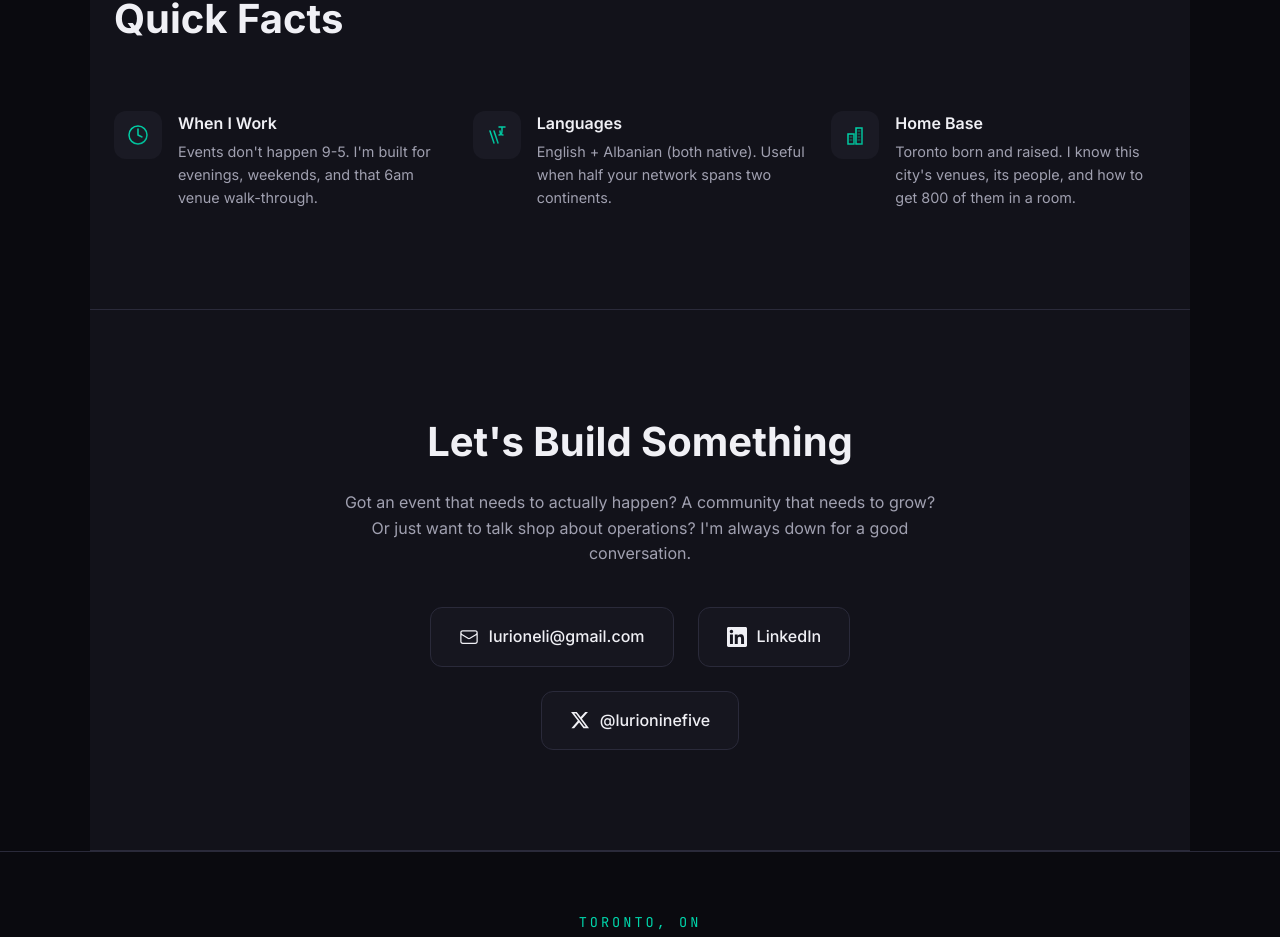
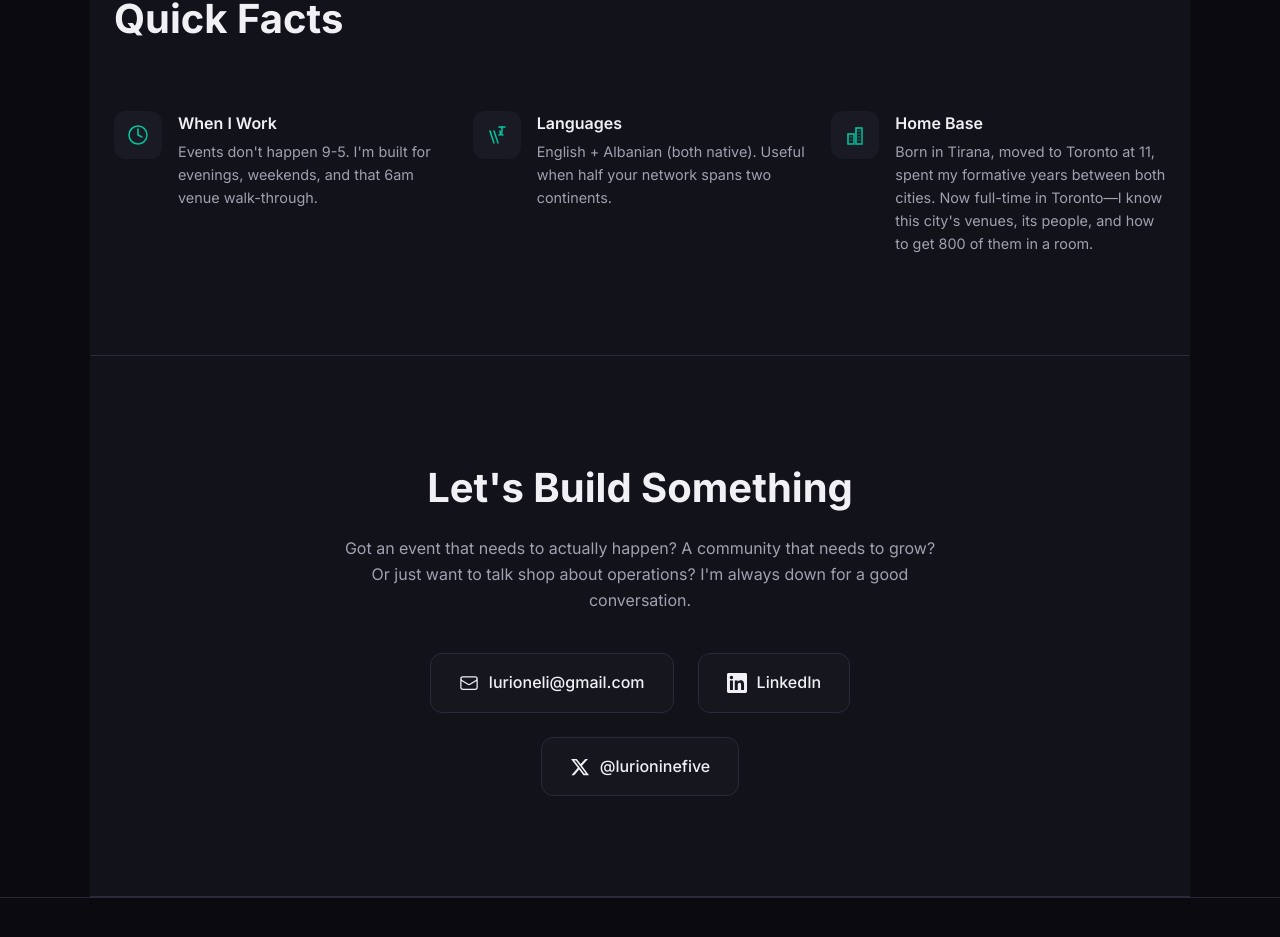
Before and after one commit to lurioneli/lurio-resume, a React (Vite) app: page / in a window 1280 px wide. Shown: the part 7109-8046 px from the top of the page. Built offline with nearby package versions, Linux system fonts and the light colour scheme.

Commit message:
Update Home Base: Born in Tirana, moved to Toronto at 11

```diff
--- a/src/App.jsx
+++ b/src/App.jsx
@@ -439,7 +439,7 @@ function App() {
             <div className="additional-icon">{Icons.city}</div>
             <div>
               <h4>Home Base</h4>
-              <p>Toronto born and raised. I know this city's venues, its people, and how to get 800 of them in a room.</p>
+              <p>Born in Tirana, moved to Toronto at 11, spent my formative years between both cities. Now full-time in Toronto—I know this city's venues, its people, and how to get 800 of them in a room.</p>
             </div>
           </div>
         </div>
```
